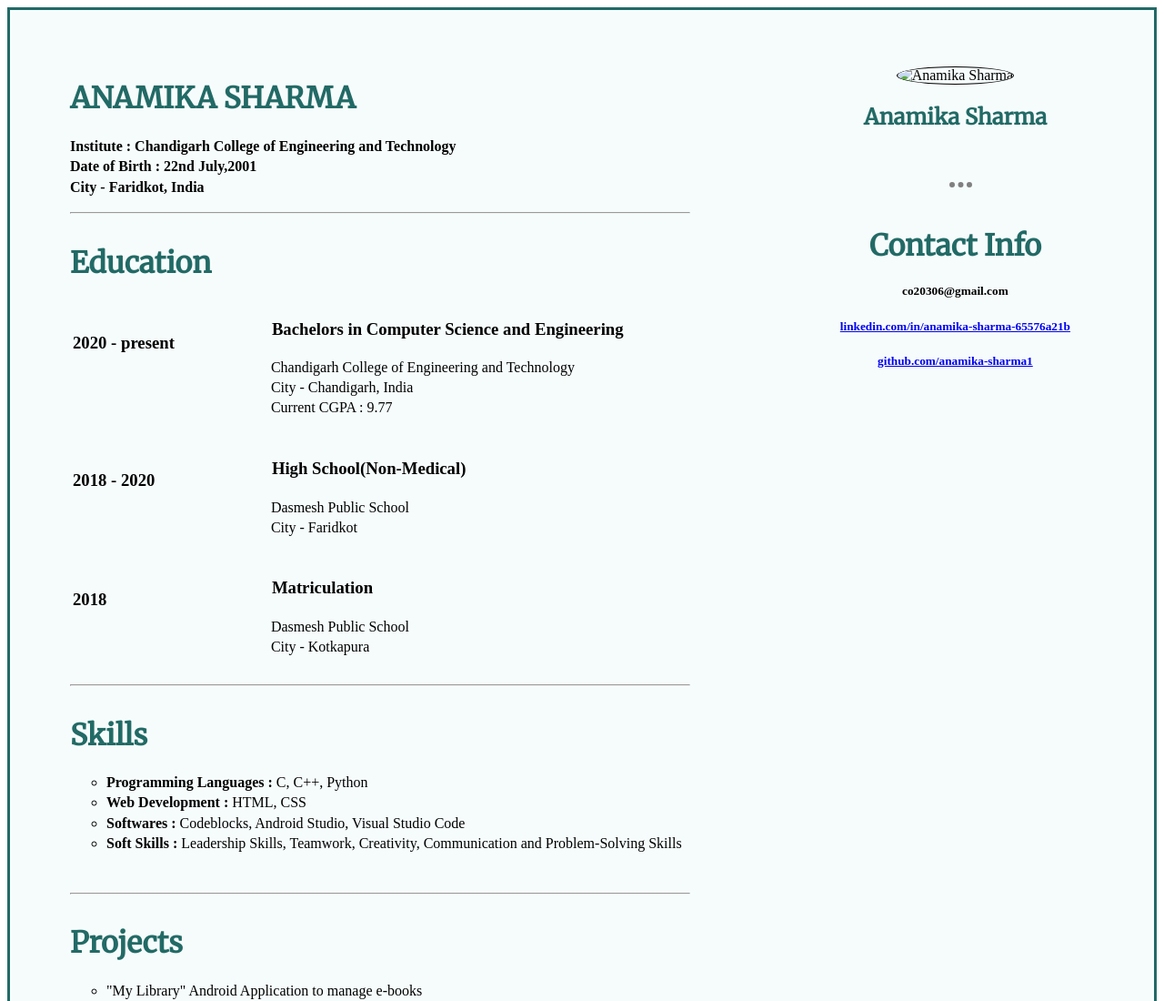
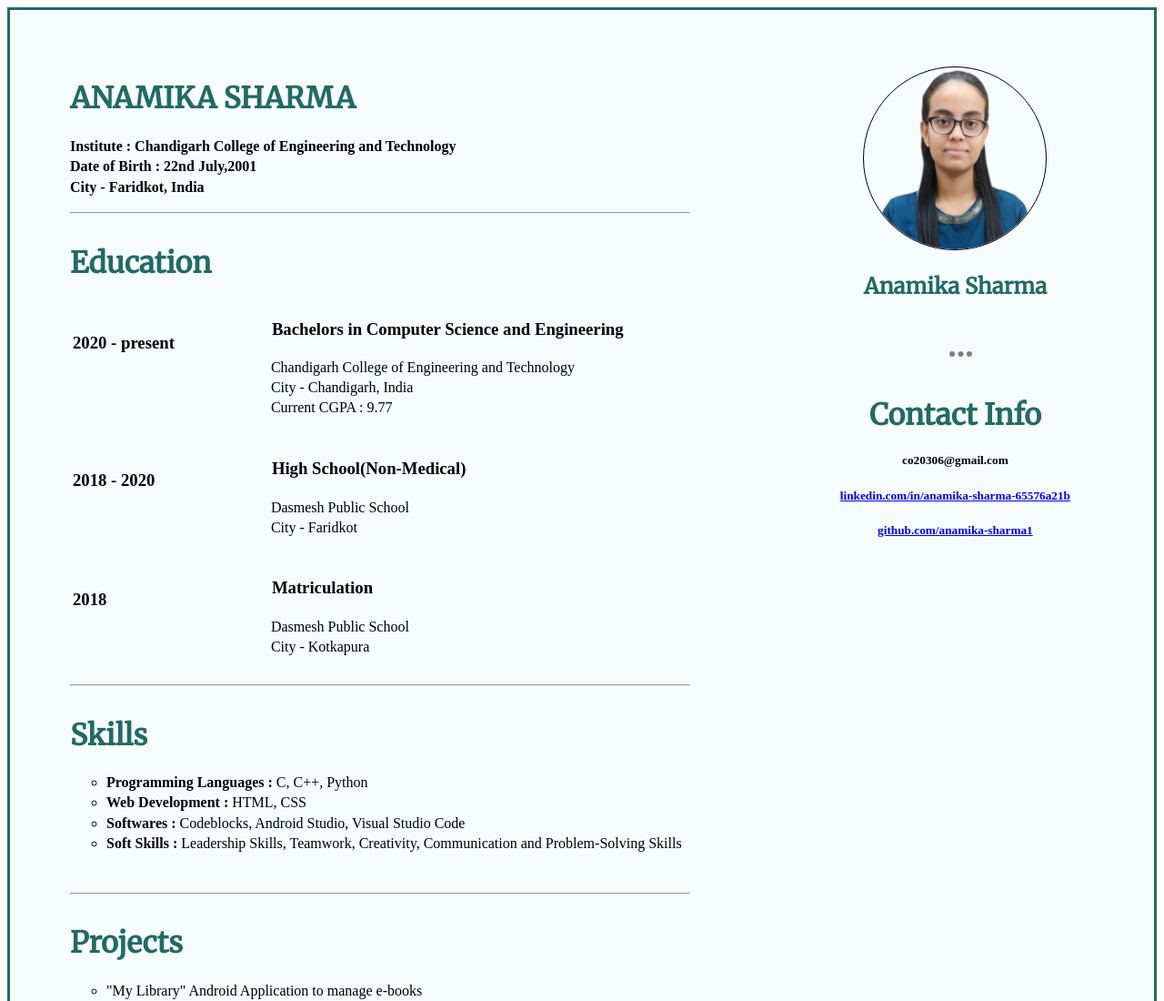
Before and after one commit to anamika-sharma1/cv, a plain HTML site: page index.html in a window 1280 px wide. Shown: the top 1100 px of the page at 91% size. Drawn offline with Linux system fonts and the light colour scheme.

Commit message:
Changes src for image

```diff
--- a/index.html
+++ b/index.html
@@ -184,7 +184,7 @@
                 <div style="text-align:center;">
 
 
-                  <img class="Anamika_Photo" src="images\site_photo-modified.png" alt="Anamika Sharma" width="200px" height="200px">
+                  <img class="Anamika_Photo" src="site_photo-modified.png" alt="Anamika Sharma" width="200px" height="200px">
                   <h2 style="font-family:Merriweather; color:#226a66;">Anamika Sharma</h2>
                   <br>
                   <br>
```
